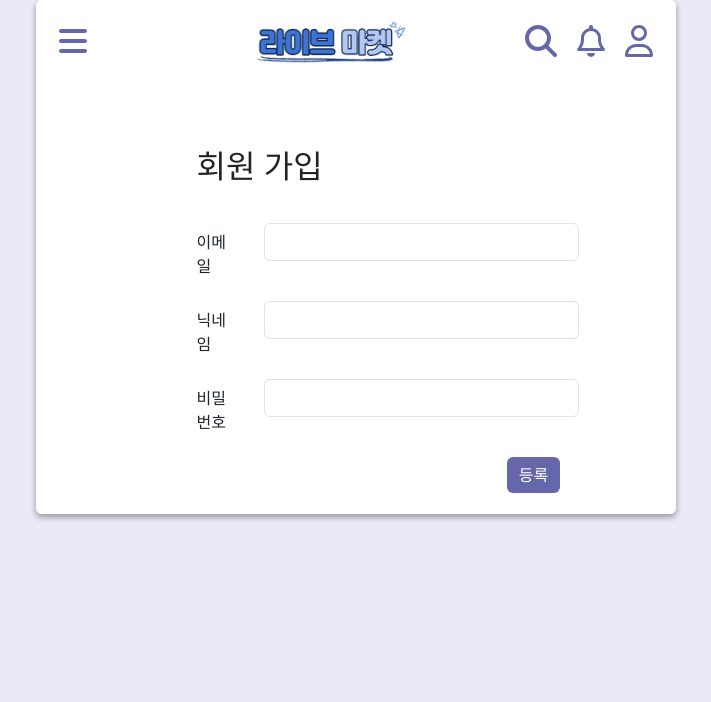
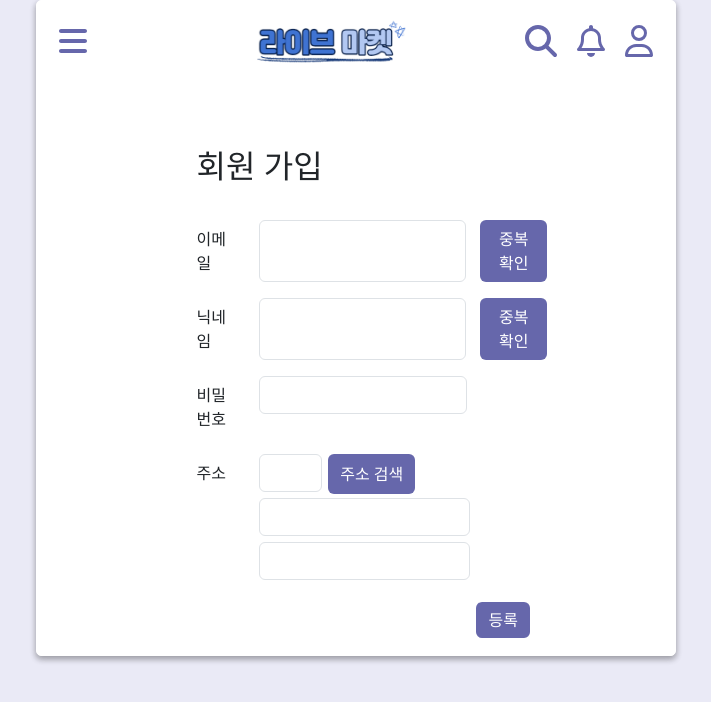
Before and after one commit to testerhyuk/livemarket, a React (Create React App) app in the folder frontend/: page /member/register in a window 1280 px wide. Shown: the top 702 px of the page, without its empty margins (284-995 px from the left). Built offline with nearby package versions, Linux system fonts and the light colour scheme.

Commit message:
일반 회원 가입과 카카오 로그인, 이메일 인증 구현

```diff
--- a/frontend/package.json
+++ b/frontend/package.json
@@ -17,6 +17,7 @@
     "react": "^18.2.0",
     "react-bootstrap": "^2.10.0",
     "react-cookie": "^7.2.0",
+    "react-daum-postcode": "^3.1.3",
     "react-dom": "^18.2.0",
     "react-items-carousel": "^2.8.0",
     "react-redux": "^9.1.2",
--- a/frontend/src/api/KakaoApi.js
+++ b/frontend/src/api/KakaoApi.js
@@ -1,7 +1,7 @@
 import axios from "axios"
 import { API_SERVER_HOST } from "./MemberApi"
 
-const rest_api_key = 'rest_api_key'
+const rest_api_key = 'f24b542d9c7ff36e6233c7ca623ec047'
 
 const redirect_uri = 'http://localhost:3000/member/kakao'
 
--- /dev/null
+++ b/frontend/src/components/common/ResultOverlay.js
@@ -0,0 +1,31 @@
+import React from 'react'
+import { Overlay } from 'react-bootstrap'
+
+export default function ResultOverlay({target, show, message}) {
+  return (
+    <Overlay target={target.current} show={show} placement='right'>
+        {({
+            placement: _placement,
+            arrowProps: _arrowProps,
+            show: _show,
+            popper: _popper,
+            hasDoneInitialMeasure: _hasDoneInitialMeasure,
+            ...props
+            }) => (
+            <div
+                {...props}
+                style={{
+                position: 'absolute',
+                backgroundColor: 'rgba(255, 100, 100, 0.85)',
+                padding: '2px 10px',
+                color: 'white',
+                borderRadius: 3,
+                ...props.style,
+                }}
+            >
+                {message}
+            </div>
+        )}
+    </Overlay>
+  )
+}
--- /dev/null
+++ b/frontend/src/components/member/AddressModal.js
@@ -0,0 +1,29 @@
+import React, { useEffect, useState } from 'react'
+import { Modal } from 'react-bootstrap'
+import DaumPostcodeEmbed from 'react-daum-postcode'
+
+export default function AddressModal({show_modal, callbackFn}) {
+    const [show, setShow] = useState(false)
+
+    const handleComplete = (data) => {
+        const {address, zonecode} = data
+
+        callbackFn(zonecode, address)
+
+        setShow(false)
+    }
+
+    useEffect(() => {
+        setShow(show_modal)
+    }, [show_modal])
+
+  return (
+    <div>
+        <Modal show={show}>
+            <Modal.Body>
+                <DaumPostcodeEmbed onComplete={handleComplete} />
+            </Modal.Body>
+        </Modal>
+    </div>
+  )
+}
--- a/frontend/src/components/member/RegisterComponent.js
+++ b/frontend/src/components/member/RegisterComponent.js
@@ -1,19 +1,48 @@
-import React, { useEffect, useState } from 'react'
-import { Button, Col, Form, Row } from 'react-bootstrap'
+import React, { useRef, useState } from 'react'
+import { Alert, Button, Col, Fade, Form, Row } from 'react-bootstrap'
 import useCustomLogin from '../../hooks/useCustomLogin'
 import ResultModal from '../common/ResultModal'
-import { registerMember } from '../../api/MemberApi'
+import { checkEmail, checkNickname, registerMember, sendEmail, validateNumberCheck } from '../../api/MemberApi'
+import AddressModal from './AddressModal'
+import ResultOverlay from '../common/ResultOverlay'
 
 const initState = {
     email: '',
     pw: '',
-    nickname: ''
+    nickname: '',
+    zipcode: '',
+    streetAddress: '',
+    detailAddress: ''
 }
 
 export default function RegisterComponent() {
     const [member, setMember] = useState(initState)
 
     const [result, setResult] = useState(null)
+
+    const [showAddress, setShowAddress] = useState(false)
+
+    const [showAlertMessage, setShowAlertMessage] = useState('')
+
+    const [validateEmail, setValidateEmail] = useState(false)
+
+    const [emailIsValidated, setEmailIsValidated] = useState(false);
+
+    const [validateNumberEmail, setValidateNumberEmail] = useState('');
+
+    const [isReadable, setIsReadable] = useState(false)
+
+    const targetEmail = useRef(null);
+
+    const targetNickname = useRef(null);
+
+    const targetValidateNumber = useRef(null);
+
+    const [showEmail, setShowEmail] = useState(false);
+    const [showNickname, setShowNickname] = useState(false);
+    const [showValidateEmail, setShowValidateEmail] = useState(false);
+
+    const [message, setMessage] = useState('')
 
     const {moveToLogin} = useCustomLogin()
 
@@ -23,44 +52,174 @@ export default function RegisterComponent() {
         setMember({...member})
     }
 
+    const handleChangeNumber = (e) => {
+        setValidateNumberEmail(e.target.value)
+    }
+
+    const handleClickValidateEmail = () => {
+        setShowValidateEmail(true)
+        validateNumberCheck(validateNumberEmail).then(result => {
+            setMessage('인증되었습니다')
+            setEmailIsValidated(true)
+            setIsReadable(true)
+        }).catch(err => {
+            setMessage(err.response.data.ERROR)
+        })
+
+        setTimeout(function() {
+            setShowValidateEmail(false)
+        }, 2000);
+    }
+
     const closeModal = () => {
         setResult(null)
         moveToLogin()
     }
 
     const handleClickRegister = () => {
-        registerMember(member).then(result => {
-            setResult('회원가입')
+        if(emailIsValidated) {
+            registerMember(member).then(result => {
+                setResult('회원가입')
+            }).catch(err => {
+                setShowAlertMessage(err.response.data.ERROR)
+            })
+        } else {
+            setShowAlertMessage('이메일이 인증되지 않았습니다')
+        }
+    }
+
+    const handleCheckEmail = () => {
+        setShowEmail(true)
+
+        checkEmail(member.email).then(res => {
+            if(res) {
+                setMessage('사용할 수 없는 이메일입니다')
+            } else {
+                setValidateEmail(true)
+
+                sendEmail(member.email)
+
+                setMessage('사용 가능한 이메일입니다')
+            }
         })
+
+        setTimeout(function() {
+            setShowEmail(false)
+        }, 2000);
+
+    }
+
+    const handleCheckNickname = () => {
+        setShowNickname(true)
+
+        checkNickname(member.nickname).then(res => {
+            if(res) {
+                setMessage('사용할 수 없는 닉네임입니다')
+            } else {
+                setMessage('사용 가능한 닉네임입니다')
+            }
+        })
+
+        setTimeout(function() {
+            setShowNickname(false)
+        }, 2000);
+
+    }
+
+    const handleAddress = () => {
+        setShowAddress(true)
+    }
+
+    const completeModal = (zipcode, streetAddress) => {
+        setMember({...member, 'zipcode':zipcode, 'streetAddress':streetAddress})
     }
 
   return (
-    <div className='form_group' style={{width:'60%', marginLeft:'25%', marginTop:'10%'}}>
+    <div className='form_group' style={{width:'55%', marginLeft:'25%', marginTop:'10%'}}>
         <h2 style={{marginBottom:'10%'}}>회원 가입</h2>
         <Form.Group as={Row} className='mb-3' >
             <Form.Label className='form_label' column sm="2">이메일</Form.Label>
 
-            <Col sm="10">
-                <Form.Control className='form_control' type="text" name='email' onChange={handleChange} value={member.email} />
+            <Col sm="10" style={{display:'flex'}}>
+                <Form.Control
+                    className='form_control'
+                    type="text"
+                    name='email'
+                    onChange={handleChange}
+                    value={member.email}
+                    disabled={isReadable ? true : false}
+                />
+                <Button
+                    id='targetEmail'
+                    onClick={handleCheckEmail}
+                    ref={targetEmail}
+                    style={{width:'30%', marginLeft:'5%', backgroundColor:'#6667AB', border:'#6667AB'}}
+                    disabled={isReadable ? true : false}
+                >
+                    중복 확인
+                </Button>
+                <ResultOverlay target={targetEmail} show={showEmail} message={message} />
             </Col>
         </Form.Group>
+        <Form.Group>
+            <Col>
+                    {validateEmail ?
+                            <div style={{display:'flex', marginBottom:'2%'}}>
+                                <Form.Control
+                                    style={{width:'30%', marginLeft:'17.5%'}}
+                                    className='form_control'
+                                    type="text"
+                                    name='validateNumber'
+                                    onChange={handleChangeNumber}
+                                    value={validateNumberEmail.validateNumber}
+                                    disabled={isReadable ? true : false}
+                                />
+                                <Button
+                                    style={{width:'15%', marginLeft:'5%', backgroundColor:'#6667AB', border:'#6667AB'}}
+                                    onClick={handleClickValidateEmail}
+                                    ref={targetValidateNumber}
+                                    disabled={isReadable ? true : false}
+                                >
+                                    인증
+                                </Button>
+                                <ResultOverlay target={targetValidateNumber} show={showValidateEmail} message={message} />
+                            </div>
+                            :
+                            <></>
+                        }
+                </Col>
+        </Form.Group>
+
         <Form.Group as={Row} className='mb-3' >
             <Form.Label className='form_label' column sm="2">닉네임</Form.Label>
 
-            <Col sm="10">
+            <Col sm="10" style={{display:'flex'}}>
                 <Form.Control className='form_control' type="text" name='nickname' onChange={handleChange} value={member.nickname} />
+                <Button id='targetNickname' ref={targetNickname} onClick={handleCheckNickname} style={{width:'30%', marginLeft:'5%', backgroundColor:'#6667AB', border:'#6667AB'}}>중복 확인</Button>
+                <ResultOverlay target={targetNickname} show={showNickname} message={message} />
             </Col>
         </Form.Group>
 
         <Form.Group as={Row} className='mb-3'>
             <Form.Label className='form_label' column sm="2">비밀번호</Form.Label>
 
-            <Col sm="10">
+            <Col sm="10" style={{width:'62%'}}>
                 <Form.Control className='form_control' type="password" name='pw' onChange={handleChange} value={member.pw} />
             </Col>
         </Form.Group>
 
+        <Form.Group as={Row} className='mb-3'>
+            <Form.Label className='form_label' column sm="2">주소</Form.Label>
 
+            <Col sm="10">
+                <div style={{display:'flex'}}>
+                    <Form.Control style={{width:'22%', marginBottom:'2%', marginRight:'2%'}} className='form_control' type="text" name='zipcode' value={member.zipcode} readOnly/>
+                    <Button onClick={handleAddress} style={{height:'40px', backgroundColor:'#6667AB', border:'#6667AB'}}>주소 검색</Button>
+                </div>
+                <Form.Control style={{width:'73%', marginBottom:'2%'}} className='form_control' type="text" name='streetAddress' value={member.streetAddress} readOnly/>
+                <Form.Control style={{width:'73%', marginBottom:'2%'}} className='form_control' type="text" name='detailAddress' onChange={handleChange} value={member.detailAddress} />
+            </Col>
+        </Form.Group>
 
         <div style={{textAlign:'right', marginRight:'5%', marginBottom:'5%'}}>
             <Button
@@ -73,6 +232,20 @@ export default function RegisterComponent() {
                 등록
             </Button>
         </div>
+
+        {showAlertMessage ?
+            <Alert variant={'danger'} transition={Fade}>
+                {showAlertMessage}
+            </Alert>
+            :
+            <></>
+        }
+
+        {showAddress ?
+            <AddressModal show_modal={showAddress} callbackFn={completeModal}/>
+            :
+            <></>
+        }
 
         {result ?
             <ResultModal
--- a/frontend/src/components/menus/BasicMenu.js
+++ b/frontend/src/components/menus/BasicMenu.js
@@ -61,7 +61,6 @@ export default function BasicMenu() {
                             {loginState.email ?
                                 <>
                                     <Dropdown.Item className='memberInfo' as={Link} to={'/'}>회원정보</Dropdown.Item>
-                                    <Dropdown.Item className='cart' as={Link} to={'/'}>장바구니</Dropdown.Item>
                                     <Dropdown.Item className='wish' as={Link} to={'/'}>찜 리스트</Dropdown.Item>
                                     <Dropdown.Divider />
                                     <Dropdown.Item className='logout' as={Link} to={'/'} onClick={handleClickLogout}>로그아웃</Dropdown.Item>
--- a/frontend/src/components/products/ReadComponent.js
+++ b/frontend/src/components/products/ReadComponent.js
@@ -94,7 +94,7 @@ export default function ReadComponent({pno}) {
                             marginLeft:'30%'
                         }}
                     >
-                        판매가 : {product.price}
+                        판매가 : {product.price.toString().replace(/\B(?=(\d{3})+(?!\d))/g, ",")}원
                     </div>
                     <div
                         style={{fontSize:'14px', marginLeft:'30%'}}
--- a/frontend/src/components/products/TodayProductComponent.js
+++ b/frontend/src/components/products/TodayProductComponent.js
@@ -4,12 +4,12 @@ import Slider from 'react-slick';
 import "slick-carousel/slick/slick.css";
 import "slick-carousel/slick/slick-theme.css";
 import './css/TodayProductComponent.css'
-import useCustomMove from '../../hooks/useCustomMove';
+import { useNavigate } from 'react-router-dom';
 
 export default function TodayProductComponent({product}) {
   const host = API_SERVER_HOST
 
-  const {moveToRead} = useCustomMove()
+  const navigate = useNavigate()
 
   const settings = {
     dots: true,
@@ -30,7 +30,7 @@ export default function TodayProductComponent({product}) {
               <Slider {...settings}>
                 {product.map(prd => {
                   return (
-                    <div key={prd.pno} className='h-[300px] cursor-pointer' onClick={() => moveToRead(prd.pno)}>
+                    <div key={prd.pno} className='h-[300px] cursor-pointer' onClick={() => navigate(`products/read/${prd.pno}`)}>
                       <div className='h-46 flex justify-center items-center '>
                         <img src={`${host}/api/products/view/Thumb_${prd.uploadedFileNames[0]}`} alt="product_image" className='h-44 w-33 rounded' />
                       </div>
```
Also changed, not shown: frontend/src/api/MemberApi.js (+40 -3 lines), 1 other file (tests, documents, lock files or other folders).
